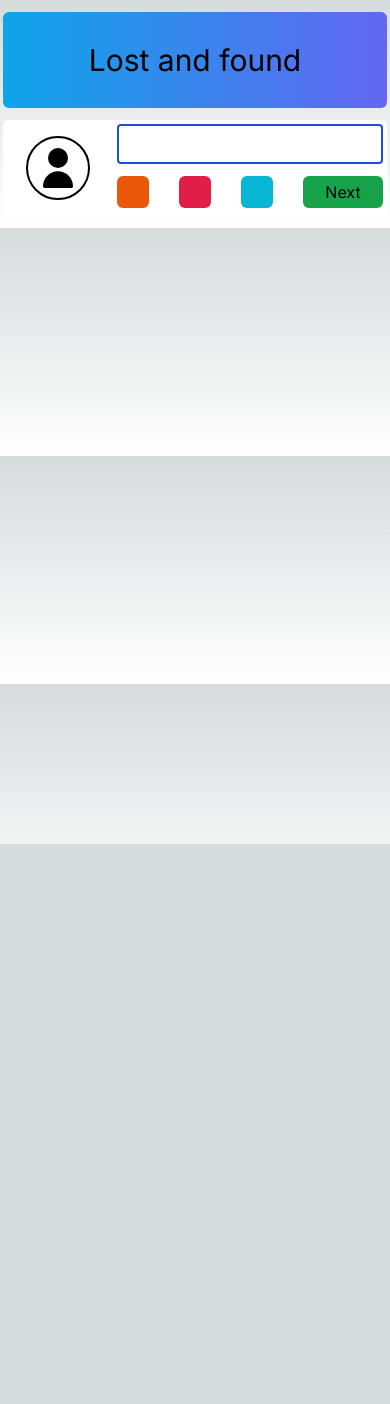
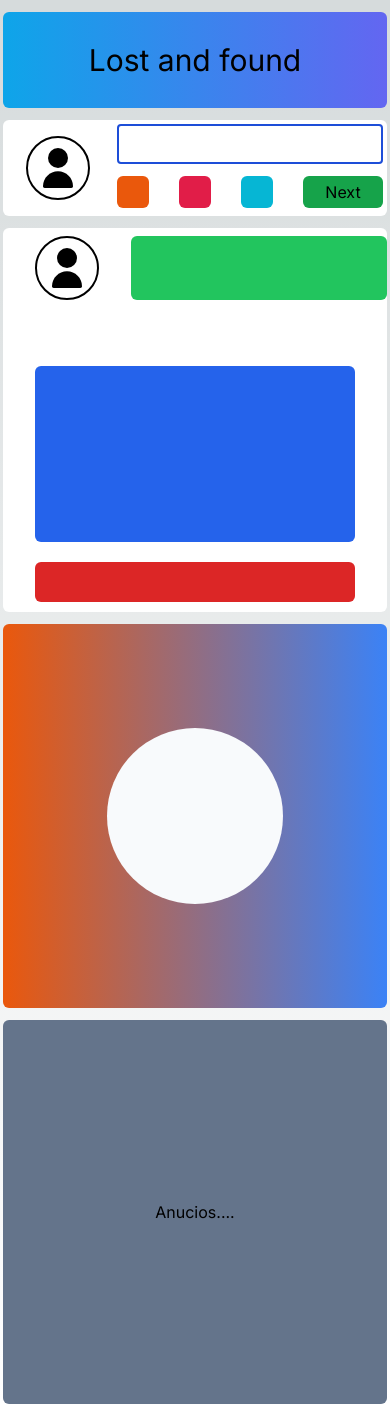
Before and after one commit to felipeFransa/lost-and-found, a Next.js app: page / in a window 390 px wide. Before the commit the page ends 844 px from the top, so only its background shows below. Built offline with nearby package versions, Linux system fonts and the light colour scheme.

Commit message:
first mobile

```diff
--- a/src/app/components/adverts.tsx
+++ b/src/app/components/adverts.tsx
@@ -1,9 +1,11 @@
 export const Adverts = () => {
     return (
-        <div className="w-96 h-96 bg-slate-500 rounded-md flex justify-center items-center">
+      <div className="w-full flex justify-center items-center">
+          <div className="w-96 h-96 bg-slate-500 rounded-md flex justify-center items-center">
             <div>
                 Anucios....
             </div>
         </div>
+      </div>
     )
 }
--- a/src/app/components/post.tsx
+++ b/src/app/components/post.tsx
@@ -1,22 +1,30 @@
+import Image from "next/image"
+import Avatar from "@/app/img/icons/user.svg"
+
 export const Post = () => {
     return (
         <div className="w-full flex justify-center items-center">
-            <div className="w-96 h-96 sm:w-full flex">
+
+            <div className="w-96 h-96 flex justify-center items-center bg-white rounded-md">
+
+
             <div className="w-96 h-96 flex flex-col justify-between items-center rounded-md">
 
+                <div className="w-96 h-20 flex justify-center items-center">
+                    <div className="w-96 h-20 flex justify-between items-center">
 
-                <div className="w-96 h-20 flex justify-center items-center">
 
-                    <div className="w-80 h-20 flex justify-between items-center">
-                        <div className="w-16 h-16 rounded-full bg-blue-600"></div>
-                        <div className="w-9/12 h-16 rounded-md bg-green-500"></div>
+                        <div className="w-4/12 h-16 flex justify-center items-center">
+                            <div className="w-16 h-16 flex justify-center items-center rounded-full border-2 border-black">
+                                <Image src={Avatar} alt="Avatar" width={40} height={40} />
+                            </div>
+                        </div>
+                        <div className="w-8/12 h-16 rounded-md bg-green-500"></div>
                     </div>
                 </div>
 
 
                 <div className="w-96 h-64 flex flex-col justify-around items-center">
-
-
                     <div className="w-80 h-44 bg-blue-600 rounded-md"></div>
                     <div className="w-80 h-10 bg-red-600 rounded-md"></div>
                 </div>
--- a/src/app/components/userCard.tsx
+++ b/src/app/components/userCard.tsx
@@ -1,7 +1,9 @@
 export const UserCard = () => {
     return (
-        <div className="w-96 h-96 flex justify-center items-center bg-gradient-to-r from-orange-600 to-blue-500 rounded-md">
+        <div className="w-full flex justify-center items-center my-3">
+            <div className="w-96 h-96 flex justify-center items-center bg-gradient-to-r from-orange-600 to-blue-500 rounded-md">
             <div className="w-44 h-44 rounded-full bg-slate-50"></div>
+        </div>
         </div>
     )
 }
--- a/src/app/page.tsx
+++ b/src/app/page.tsx
@@ -6,16 +6,12 @@ import { Post } from "@/app/components/post"
 
 export default function Home() {
   return (
-    <div className="container">
+    <div className="">
         <Header />
         <NewPost />
-      {/* <div className="flex justify-center bg-white">
+        <Post />
         <UserCard />
         <Adverts />
-      </div> */}
-      {/* <div className="flex justify-center bg-white">
-        <Post />
-      </div> */}
     </div>
   );
 }
```
